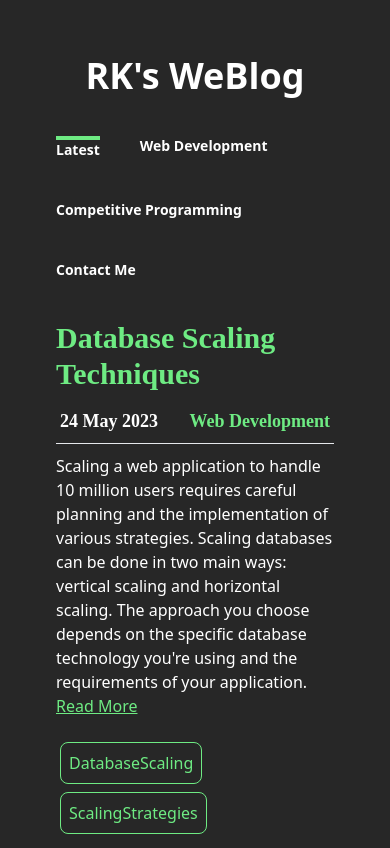
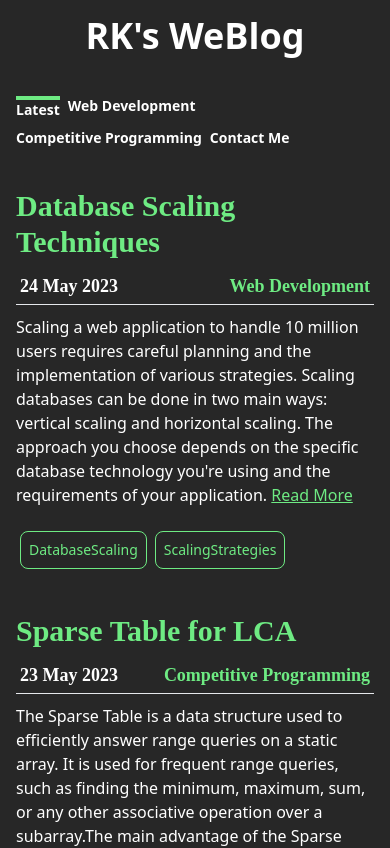
Before and after one commit to rishabhxchoudhary/nextjs-portfolio, a Next.js app: page /blog in a window 390 px wide. Shown: the top 848 px of the page. Built offline with nearby package versions, Linux system fonts and the light colour scheme.

Commit message:
added styles

```diff
--- a/components/Posts.js
+++ b/components/Posts.js
@@ -1,20 +1,20 @@
 import Link from 'next/link'
 import React from 'react'
 
-function Posts({ post }) { // slug, title, date, category, about, tags
+function Posts({ post, setCat }) { // slug, title, date, category, about, tags
     console.log(post.frontmatter);
     return (
         // <Link href={`/blog/${post.slug}`}>
         <div className='mb-10'>
             <h1 className='post-title cursor-pointer text-3xl font-bold'><Link href={`/blog/${post.slug}`}>{post.frontmatter.title}</Link></h1>
-            <div className='flex w-full justify-between px-1 my-2'>
-                <h2 className='date'>{post.frontmatter.date}</h2> <h2 className='category'>{post.frontmatter.category}</h2>
+            <div className='flex w-full text-sm justify-between px-1 my-2'>
+                <h2 className='date'>{post.frontmatter.date}</h2> <h2 className='category' onClick={() => { setCat(post.frontmatter.category) }}>{post.frontmatter.category}</h2>
             </div>
             <hr></hr>
             <p className='pb-3 text-left'>{String(post.frontmatter.about).slice(0, 500)} <Link href={`/blog/${post.slug}`}><u className='read-more cursor-pointer'> Read More</u></Link></p>
             <div className='mt-2 flex flex-wrap'>
                 {post.frontmatter.tags?.map((tag, index) => (
-                    <span key={index} className='tag p-2 m-1 border  rounded-lg'>{tag}</span>
+                    <span key={index} className='tag p-2 m-1 border text-sm md:text-base rounded-lg'>{tag}</span>
                 ))}
             </div>
         </div>
--- a/pages/blog/index.js
+++ b/pages/blog/index.js
@@ -17,9 +17,9 @@ function Index({ categories }) {
                 <title>Rk&apos;s WeBlog</title>
             </Head>
             <div className='w-full flex flex-col items-center'>
-                <div className='p-14 flex flex-col items-center md:items-start max-w-7xl'>
+                <div className='p-4 md:p-10 lg:p-14 flex flex-col items-center md:items-start max-w-7xl'>
                     <h1 className='text-4xl font-bold mb-10'>RK&apos;s WeBlog</h1>
-                    <div className="section-navigator flex flex-wrap gap-10 mb-10">
+                    <div className="section-navigator flex flex-wrap gap-2 md:gap-5 mb-10">
                         {categories && Object.keys(categories).map((category, index) => (
                             <div key={index} className="flex flex-col items-center cursor-pointer" onClick={() => { setCat(category) }}>
                                 {cat == category ? <div className="rectangle active"></div> : <div className="rectangle"></div>}
@@ -30,7 +30,7 @@ function Index({ categories }) {
                     {cat != 'Contact Me' ?
                         (<>
                             {categories[cat].map((item, index) => (
-                                < Posts key={index} post={item} />
+                                < Posts key={index} post={item} setCat={setCat} />
                             ))}
                         </>) :
                         (
```
